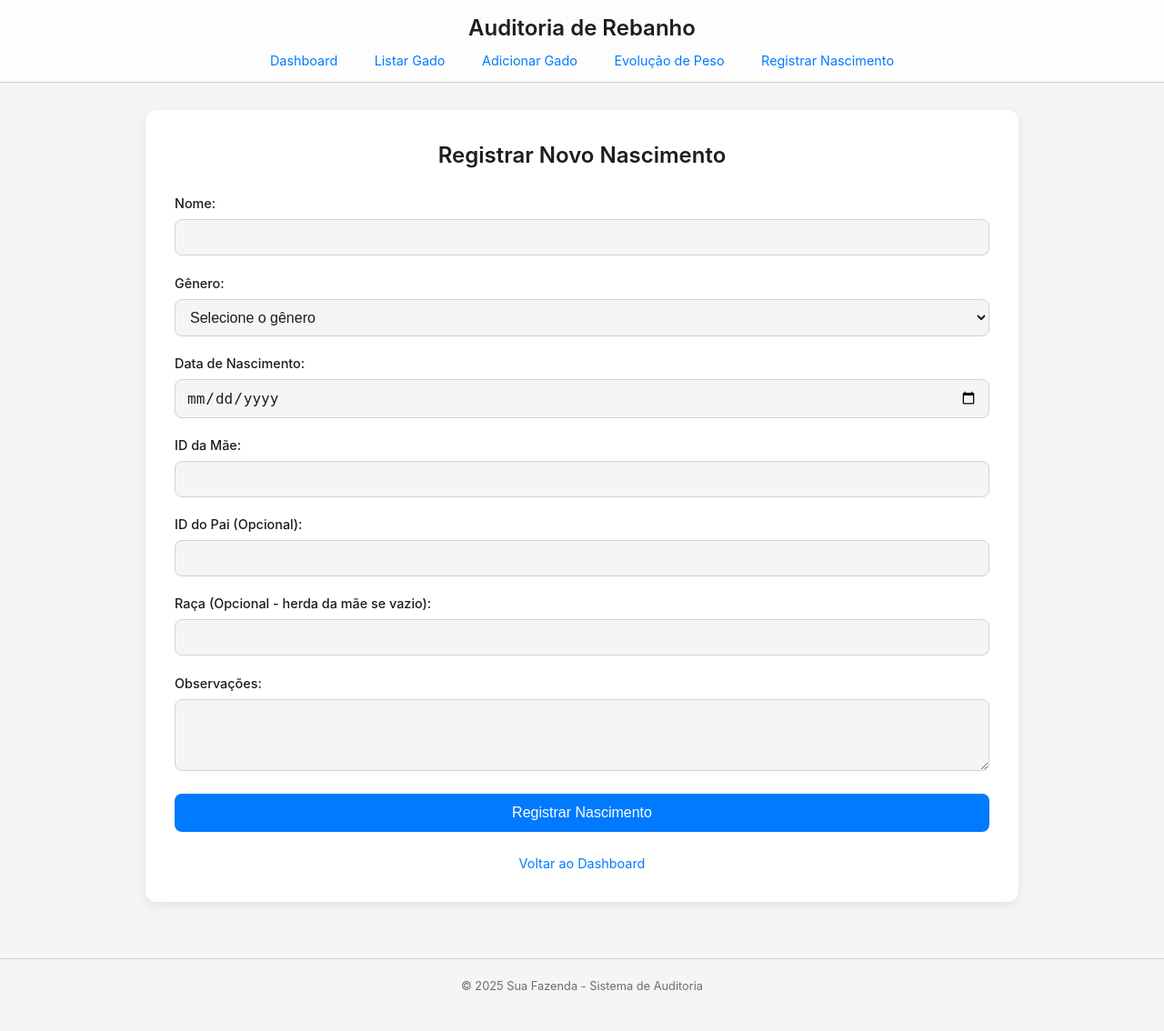
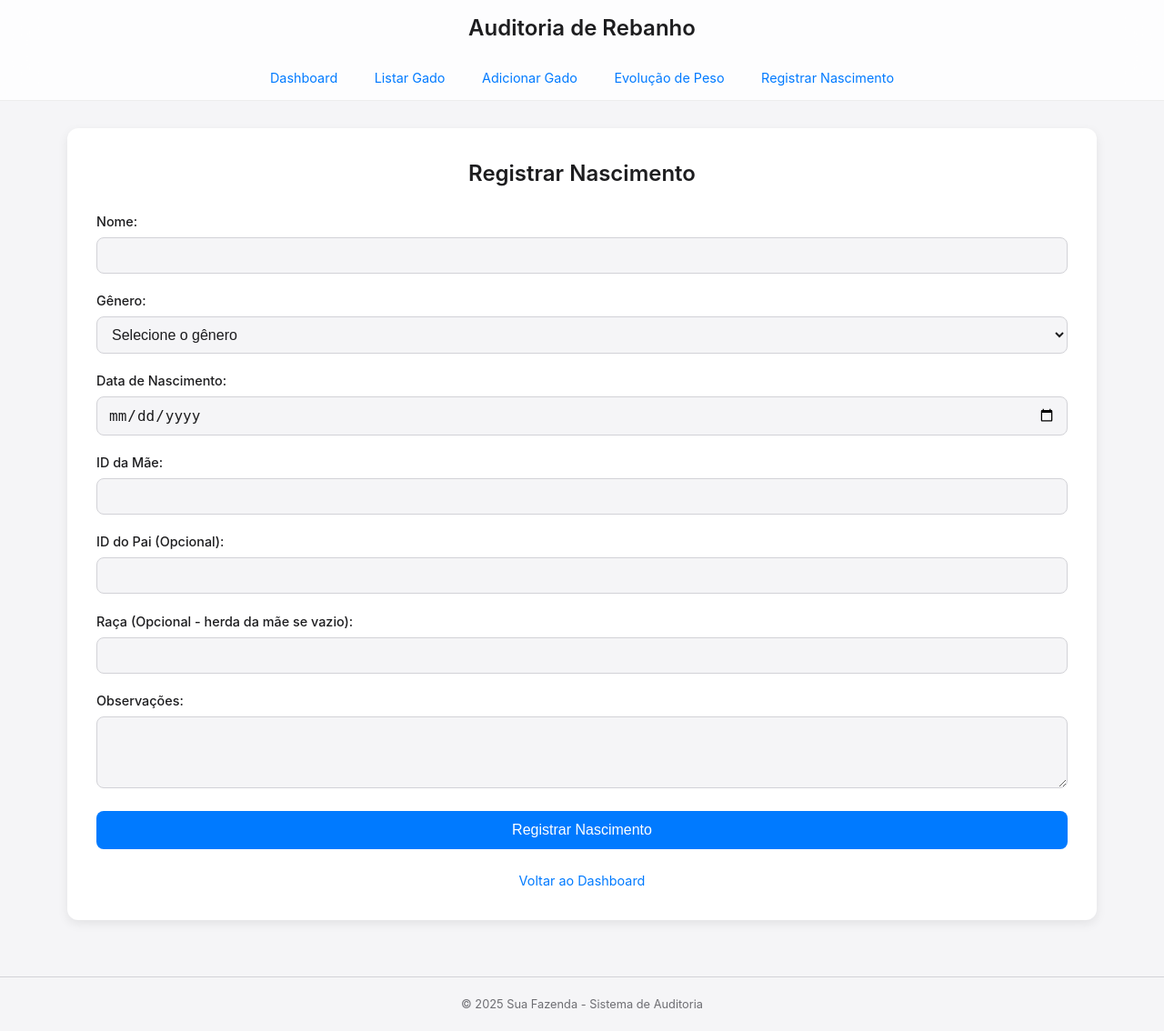
Before and after one commit to gabrielbitti/cattle-log, a FastAPI app: page /add-birth in a window 1280 px wide. Shown: the whole page at 91% size. Before the commit the page ends 1089 px from the top, so only its background shows below. Run offline with FastAPI, Linux system fonts and the light colour scheme; parts of the project's set-up code (start-up, migrations or seed data) failed here and were passed over.

Commit message:
Fix: style.css and some settings

```diff
--- a/alembic/env.py
+++ b/alembic/env.py
@@ -7,7 +7,7 @@ from alembic.script import ScriptDirectory
 from sqlalchemy import engine_from_config
 from sqlalchemy import pool
 
-from app.settings import DATABASE_URL
+from app.config import DATABASE_URL
 from app.database.db import Base
 
 from app.models import cattle
--- a/static/css/style.css
+++ b/static/css/style.css
@@ -24,7 +24,7 @@ header {
     color: #1d1d1f;
     padding: 0.8rem 20px;
     text-align: center;
-    border-bottom: 1px solid #d2d2d7; /* Subtle border */
+    border-bottom: 1px solid #ededed; /* Subtle border */
     position: sticky;
     top: 0;
     z-index: 100;
@@ -37,7 +37,7 @@ header h1 {
 }
 
 nav {
-    margin-top: 0.3rem;
+    margin-top: 1.5rem;
 }
 
 nav a {
@@ -58,7 +58,7 @@ nav a:hover {
 /* Main Content Area */
 main {
     flex-grow: 1;
-    max-width: 980px; /* Common Apple container width */
+    /*max-width: 980px; !* Common Apple container width *!*/
     width: 90%;
     margin: 30px auto;
     padding: 0 10px;
--- a/templates/add_birth.html
+++ b/templates/add_birth.html
@@ -4,7 +4,7 @@
 
 {% block content %}
 <section class="content-section form-section">
-    <h2>Registrar Novo Nascimento</h2>
+    <h2>Registrar Nascimento</h2>
     <form id="add-birth-form" action="/cattle/birth" method="post"> <!-- Action might be handled by JS -->
         <label for="name">Nome:</label>
         <input type="text" id="name" name="name" required>
--- a/templates/cattle_form.html
+++ b/templates/cattle_form.html
@@ -7,7 +7,7 @@
 {% block content %}
 
 <section class="content-section form-section">
-    <h2>{% if action == 'create' %}Adicionar Novo Gado (Boi ou Vaca){% else %}Editar Gado (ID: {{ cattle.id }}){% endif %}</h2>
+    <h2>{% if action == 'create' %}Adicionar Gado (Boi ou Vaca){% else %}Editar Gado (ID: {{ cattle.id }}){% endif %}</h2>
     <form id="cattle-form" action="/cattle/" method="post">
         <label for="name">Nome:</label>
         <input type="text" id="name" name="name" value="{{ cattle.name if cattle else '' }}" required>
--- a/templates/list_cattle.html
+++ b/templates/list_cattle.html
@@ -4,7 +4,7 @@
 
 {% block content %}
 <section class="content-section">
-    <h2>Lista de Gado Cadastrado</h2>
+    <h2>Lista de Gado</h2>
 
     {% if cattle_list %}
     <table class="data-table">
```
Also changed, not shown: app/database/db.py (+3 -5 lines), app/config.py (renamed from app/settings/__init__.py).
